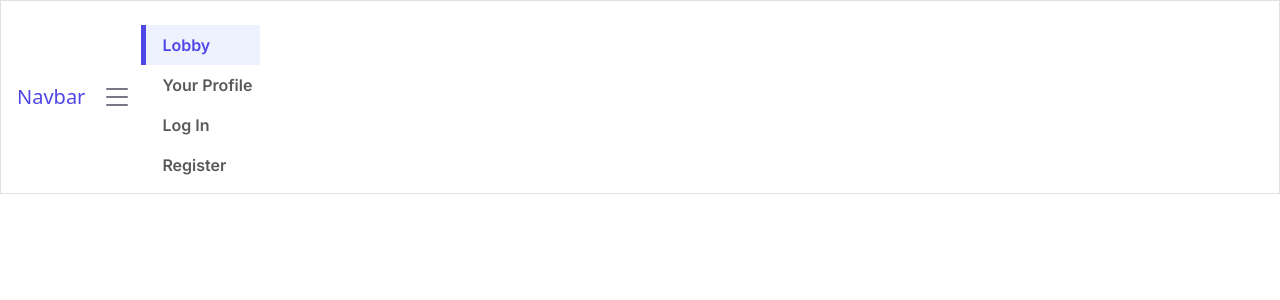
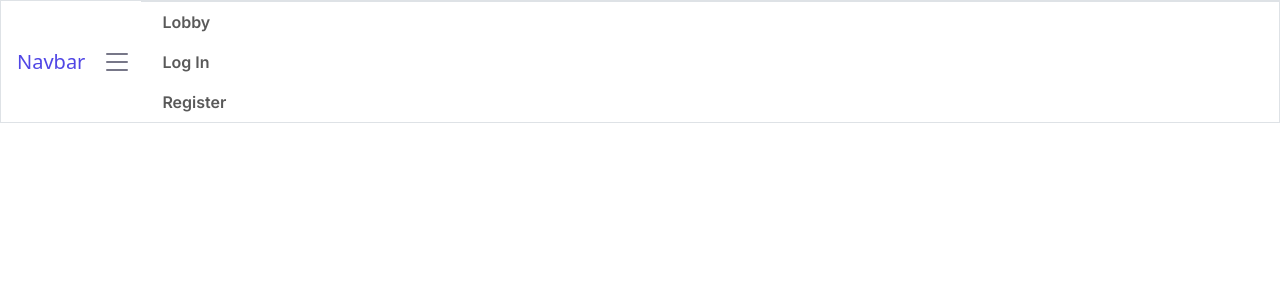
Before and after one commit to kisxo/fxmaster, a Django app: page / in a window 1280 px wide. Shown: the top 300 px of the page. Run offline with Django 5.2, Linux system fonts and the light colour scheme; parts of the project's set-up code (start-up, migrations or seed data) failed here and were passed over.

Commit message:
made the navbar dynamic to indicate the current loaded page

```diff
--- a/fxsimulator/templates/fxsimulator/base.html
+++ b/fxsimulator/templates/fxsimulator/base.html
@@ -6,7 +6,10 @@
 <head>
     <meta charset="utf-8">
     <meta name="viewport" content="width=device-width, initial-scale=1">
-    <title>Bootstrap demo</title>
+    <title>
+        {% block head_title %}
+        {% endblock head_title %}
+    </title>
     <!--font-->
     <link rel="preconnect" href="https://fonts.googleapis.com">
     <link rel="preconnect" href="https://fonts.gstatic.com" crossorigin>
@@ -14,11 +17,13 @@
     <!--font-->
     <link href="https://cdn.jsdelivr.net/npm/bootstrap@5.3.3/dist/css/bootstrap.min.css" rel="stylesheet" integrity="sha384-QWTKZyjpPEjISv5WaRU9OFeRpok6YctnYmDr5pNlyT2bRjXh0JMhjY6hW+ALEwIH" crossorigin="anonymous">
     <link rel="stylesheet" href="{% static 'fxsimulator/css/base.css' %}" media="screen">
+    {% block head%}
+    {% endblock head%}
 </head>
 <body>
-    <nav class="navbar navbar-expand-lg bg-white py-2 m-0 border">
+    <nav class="navbar navbar-expand-lg bg-white p-0 m-0 border">
         <div class="container-fluid p-0 m-0">
-            <a class="navbar-brand ps-3" style="color: #5046E5;" href="#">Navbar</a>
+            <a class="navbar-brand ps-3 py-3" style="color: #5046E5;" href="/">Navbar</a>
             <details class="custom-navbar-toggler me-2" data-bs-toggle="collapse" data-bs-target="#navbarSupportedContent" aria-controls="navbarSupportedContent" aria-expanded="false" aria-label="Toggle navigation">
                 <summary>
                     <span id="custom-navbar-icon">
@@ -33,30 +38,28 @@
                     </span>
                 </summary>
             </details>
-            <div class="collapse navbar-collapse pt-3 m-0" id="navbarSupportedContent">
+            <div class="collapse navbar-collapse p-0 m-0 border-top" id="navbarSupportedContent">
                 <ul class="navbar-nav flex-column">
-                    <li class="nav-item">
-                        <a class="nav-link ps-3 custom-nav-link-active inter-400" aria-current="page" href="#">Lobby</a>
-                    </li>
-                    <li class="nav-item">
-                        <a class="nav-link ps-3" href="#">Your Profile</a>
-                    </li>
+                    {% url 'fxsimulator:fxtrade' as lobby_url %}
+                    {% if lobby_url %}
+                        <a class="nav-link ps-3 {% if request.path == lobby_url %} custom-nav-link-active {% endif %}" aria-current="page" href="{{ lobby_url }}">Lobby</a>
+                    {% endif %}
 
+                    {% url 'fxsimulator:profile' as profile_url %}
+                    {% if profile_url %}
+                        <a class="nav-link ps-3 {% if request.path == profile_url %} custom-nav-link-active {% endif %}" href="{{ profile_url }}">Your Profile</a>
+                    {% endif %}
 
                     {% url 'account_login' as login_url %}
                     {% url 'account_signup' as signup_url %}
                     {% url 'account_logout' as logout_url %}
                     {% if user.is_authenticated and logout_url %}
-                        <li class="nav-item">
-                            <a class="nav-link ps-3" href="{{ logout_url }}">Logout</a>
-                        </li>
+                    <a class="nav-link ps-3" href="{{ logout_url }}">Logout</a>
+
                     {% elif login_url and signup_url%}
-                        <li class="nav-item">
-                            <a class="nav-link ps-3" href="{{ login_url }}">Log In</a>
-                        </li>
-                        <li class="nav-item">
-                            <a class="nav-link ps-3" href="{{ signup_url }}">Register</a>
-                        </li>
+                    <a class="nav-link ps-3" href="{{ login_url }}">Log In</a>
+                    <a class="nav-link ps-3" href="{{ signup_url }}">Register</a>
+
                     {% endif %}
                 </ul>
             </div>
@@ -74,7 +77,9 @@
 
     {% block body %}
     {% endblock body %}
+
     <script src="https://cdn.jsdelivr.net/npm/bootstrap@5.3.3/dist/js/bootstrap.bundle.min.js" integrity="sha384-YvpcrYf0tY3lHB60NNkmXc5s9fDVZLESaAA55NDzOxhy9GkcIdslK1eN7N6jIeHz" crossorigin="anonymous"></script>
-    <script src="{% static 'fxsimulator/js/base.js' %}"></script>
+    {% block head_extra %}
+    {% endblock head_extra %}
 </body>
 </html>
--- a/fxsimulator/templates/fxsimulator/index.html
+++ b/fxsimulator/templates/fxsimulator/index.html
@@ -1,4 +1,6 @@
 {% extends "fxsimulator/base.html" %}
+
+{% block head_title%}FxMaster{% endblock %}
+
 {% block body %}
-
 {% endblock %}
```
